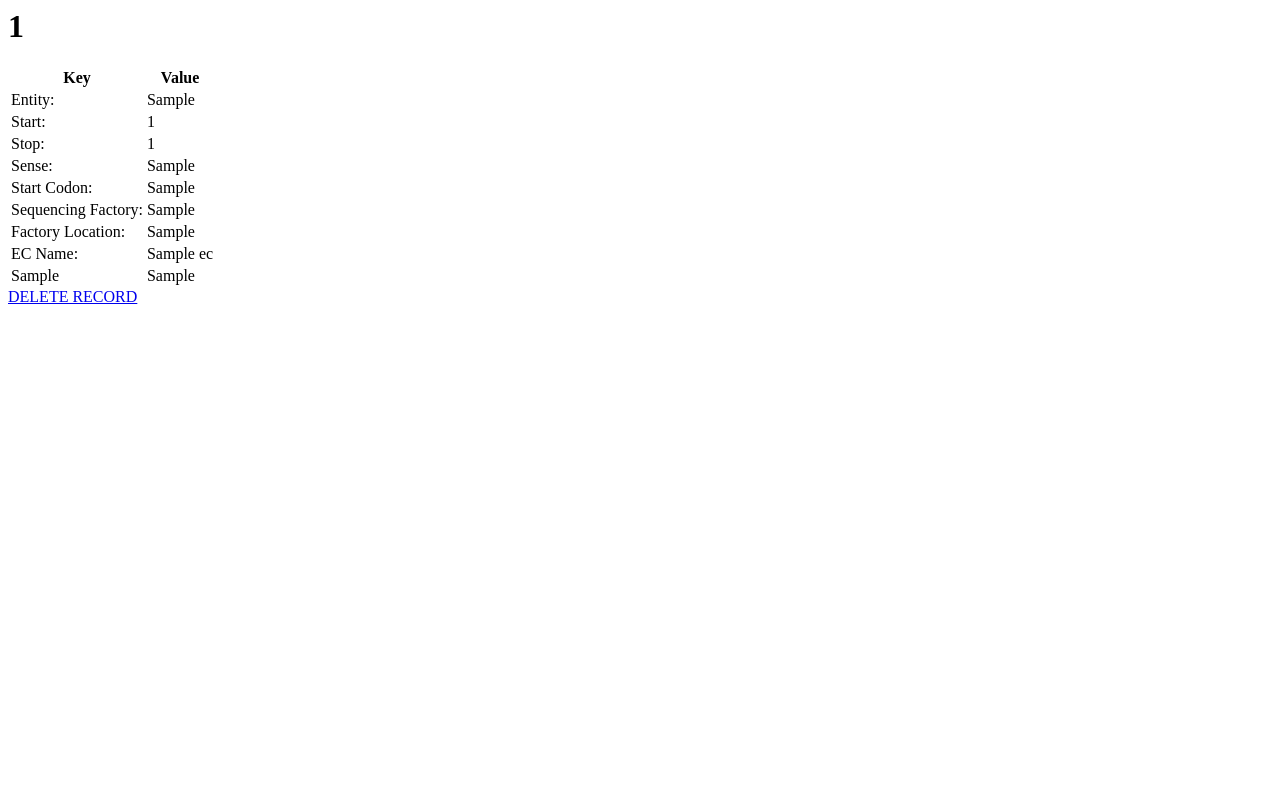
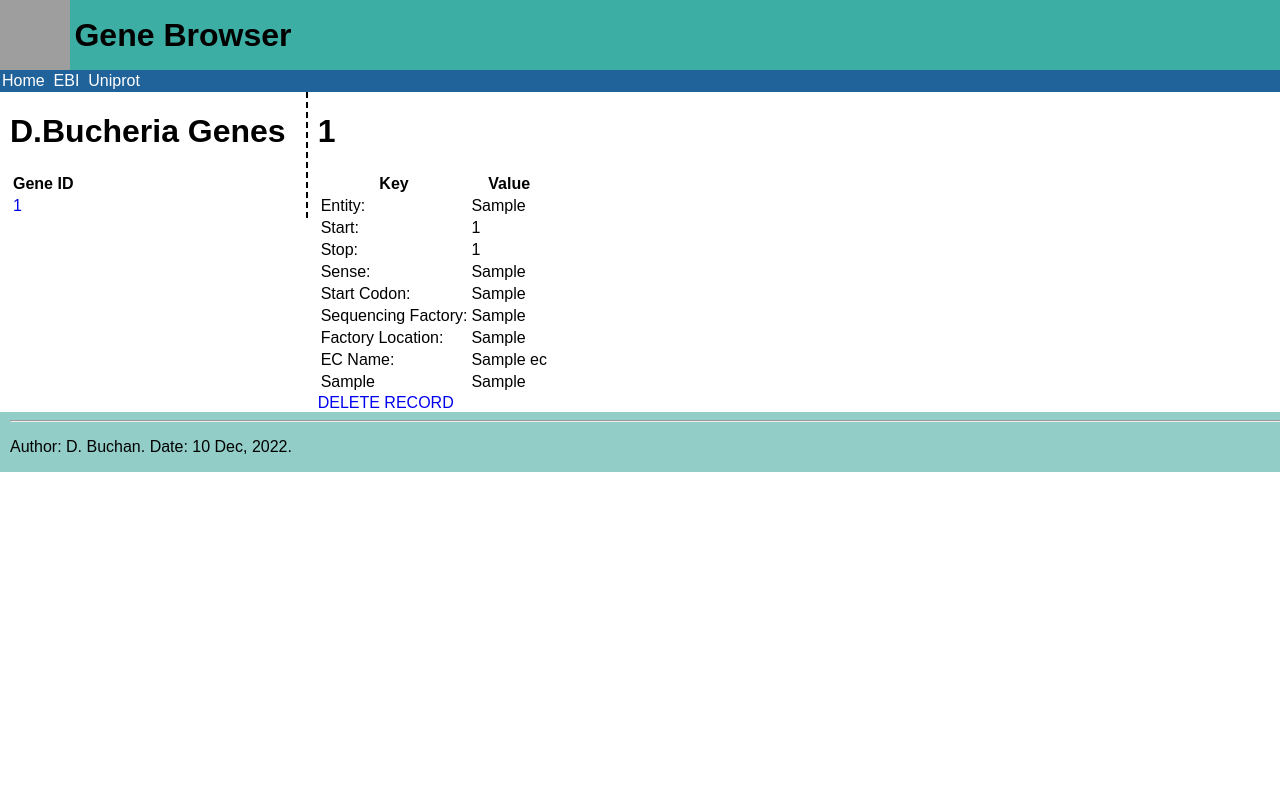
Before and after one commit to Irkesh/bioweb, a Django app: page /gene/1 in a window 1280 px wide. Run offline with Django 3.2, Linux system fonts and the light colour scheme; tables that the repository leaves empty hold one stand-in row (values such as "Sample post"); grey boxes are pictures that could not be loaded.

Commit message:
adding some JS and DOM elements

```diff
--- /dev/null
+++ b/genedata/static/css/genedata.css
@@ -0,0 +1,58 @@
+   body {
+    font-family: Sans-Serif;
+    margin: 0px;
+    border: 0px;
+    padding: 0px;
+   }
+
+   a {
+    text-decoration: none;
+   }
+   .nav_link {
+    color: white;
+   }
+
+
+   #application_title
+   {
+    display: inline;
+    vertical-align: middle;
+
+   }
+   #logo{
+    vertical-align: middle;
+    height: 70px;
+    width: 70px
+   }
+
+   #header{
+    vertical-align: middle;
+    width: 100%;
+    background-color: #3caea3;
+   }
+
+   #navigation{
+    width: 100%;
+    background-color: #20639b;
+    color: #ffffff;
+    padding: 2px;
+   }
+
+   .content{
+    padding-left: 10px;
+    float: left;
+   }
+
+   #gene_list {
+      padding-left: 10px;
+      padding-right: 20px;
+      float: left;
+      border-right: 2px dashed black;
+   }
+
+   #footer{
+    padding-left: 10px;
+    width: 100%;
+    float: left;
+    background-color: #92cdc7;
+   }
--- a/genedata/templates/genedata/base.html
+++ b/genedata/templates/genedata/base.html
@@ -1,5 +1,17 @@
 {% include "./header.html" %}
 {% include "./title.html" %}
+
+{% block geneList %}
+<div id ="gene_list" >
+    <h1>D.Bucheria Genes</h1>
+    <table>
+      <tr><th>Gene ID</th></tr>
+      {% for gene in master_genes %}
+        <tr><td><a href="/gene/{{gene.pk}}" >{{ gene }}</a></td></tr>
+      {% endfor %}
+    </table>
+</div>
+{%endblock %}
 
 <div class="content">
     {% block content %} Didn't render content {% endblock %}
--- a/genedata/templates/genedata/gene.html
+++ b/genedata/templates/genedata/gene.html
@@ -1,7 +1,5 @@
-<html>
-  <head>
-  </head>
-  <body>
+{% extends "./base.html" %}
+{% block content %}
     <h1>{{gene}}</h1>
     <table>
       <tr><th>Key</th><th>Value</th></tr>
@@ -25,5 +23,4 @@
          {% endwith %}
     </table>
     <a href="/delete/{{gene.pk}}">DELETE RECORD</a>
-  </body>
-</html>
+{% endblock %}
--- a/genedata/templates/genedata/header.html
+++ b/genedata/templates/genedata/header.html
@@ -5,5 +5,58 @@
         <meta name="description" content="Toy Gene data website">
         <meta name="keywords" content="HTML,gene,genes,advanced,web,development">
         <meta name="author" content="D.Buchan">
+        <link rel="stylesheet" type="text/css" href="../static/css/genedata.css">
+        <script>
+        function exampleFunction(){
+          var x, y, z
+          x = 5;
+          y = 6.6;
+          z = "hello";
+          //alert(x);
+          console.log(z);
+          var test_array = [1, 2, 3];
+          var test_hash = {"one": 1, "two": "this"}
+          while(true) {
+            console.log("I am in the loop");
+            break;
+          };
+          for(i = 0; i < test_array.length; i++){
+             console.log("array out : "+test_array[i]);
+          }
+          if(test_array.length == 3)
+          {
+            console.log("array is the right length");
+          }
+          //ususally this is used instead of while or for loop
+          test_array.forEach(function(element){
+            console.log("For each Output:  "+element);
+          });
+        }
+        // let our function come as a respond to user event
+        //exampleFunction();
+
+        function changePage(){
+            console.log("Changing Page");
+            //we getting a reference to every h1 element on the page
+            //it will give us a javascript array: list of h1 elements
+            var h1_elements = document.querySelectorAll("h1");
+            var list_panel = document.getElementById("gene_list"); //<div id ="gene_list" > in base.html
+            console.log(list_panel.innerHTML);
+            //list_panel.innerHTML = "<h2> Oooops, They are gone </h2>";
+            //console.log(list_panel.innerHTML);
+
+            //change color of navigation links
+            var nav_links = document.getElementsByClassName('nav_link');
+            for (var i = 0; nav_links.length; i++){
+                nav_links[i].style.color = "black";
+            }
+            //change all h1 elements to have different text
+            for(h in h1_elements){
+              h1_elements[h].innerHTML = "Organism Name: D. Buchecria";
+          }
+        };
+
+        </script>
+
     </head>
     <body>
--- a/genedata/templates/genedata/title.html
+++ b/genedata/templates/genedata/title.html
@@ -1,8 +1,10 @@
-<div id="header">
-    <img src="https://upload.wikimedia.org/wikipedia/commons/e/e0/202002_Laboratory_instrument_dna.svg" alt="dna logo" width="50px" height="50px">
-    <h1>Gene Browser</h2>
+    <div id="header">
+    <img id="logo" src="https://upload.wikimedia.org/wikipedia/commons/e/e0/202002_Laboratory_instrument_dna.svg" alt="dna logo" width="50px" height="50px">
+    <h1 id="application_title">Gene Browser</h2>
     </div>
 
     <div id="navigation">
-    <a href="/">Home</a>
+        <a class="nav_link" href="/">Home</a>&nbsp;
+        <a class="nav_link" href="https://www.ebi.ac.uk/">EBI</a>&nbsp;
+        <a class="nav_link" href="https://www.uniprot.org/">Uniprot</a>
     </div>
--- a/genedata/views.py
+++ b/genedata/views.py
@@ -4,8 +4,8 @@ from .models import *
 
 
 def index(request):
-    genes = Gene.objects.all()
-    return render(request, 'genedata/index.html', {'genes': genes})
+    master_genes = Gene.objects.all()
+    return render(request, 'genedata/index.html', {'master_genes': master_genes})
 
 
 def gene(request, pk):
@@ -13,17 +13,20 @@ def gene(request, pk):
     gene.access += 1
     print("Gene record:", pk, "access count:", str(gene.access))
     gene.save()
-    return render(request, 'genedata/gene.html', {'gene': gene})
+    master_genes = Gene.objects.all()
+    return render(request, 'genedata/gene.html', {'gene': gene, 'master_genes': master_genes})
 
 
 def list(request, type):
     genes = Gene.objects.filter(entity__exact=type)
-    return render(request, 'genedata/list.html', {'genes': genes, 'type': type})
+    master_genes = Gene.objects.all()
+    return render(request, 'genedata/list.html', {'genes': genes, 'type': type, 'master_genes': master_genes})
 
 
 def poslist(request):
     genes = Gene.objects.filter(entity__exact='Chromosome').filter(sense__startswith='+')
-    return render(request, 'genedata/list.html', {'genes': genes, 'type': 'PosList'})
+    master_genes = Gene.objects.all()
+    return render(request, 'genedata/list.html', {'genes': genes, 'type': 'PosList', 'master_genes': master_genes})
 
 
 def delete(request, pk):
```
Also changed, not shown: genedata/templates/genedata/index.html (+4 -7 lines), genedata/templates/genedata/list.html (+4 -6 lines).
